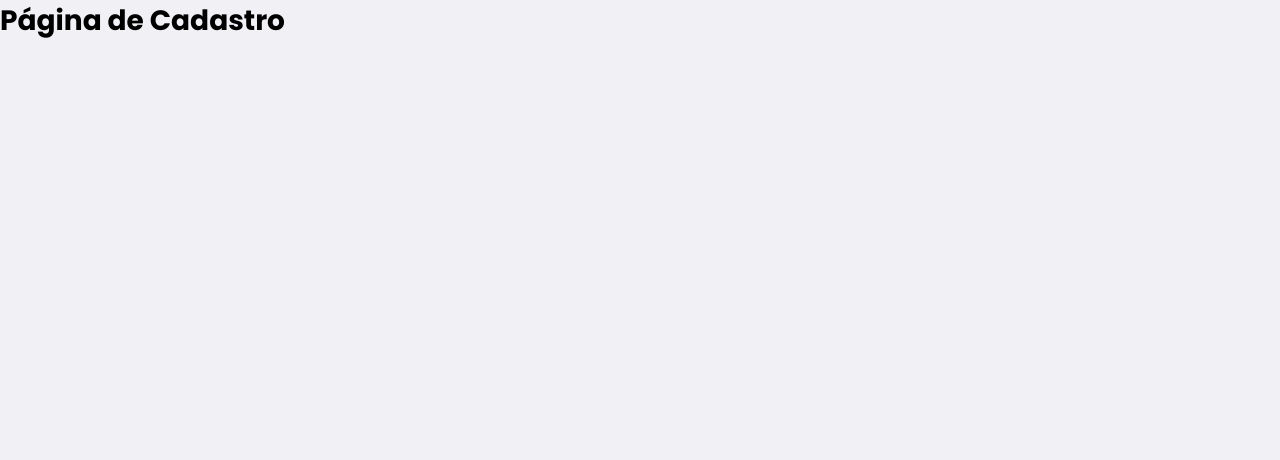
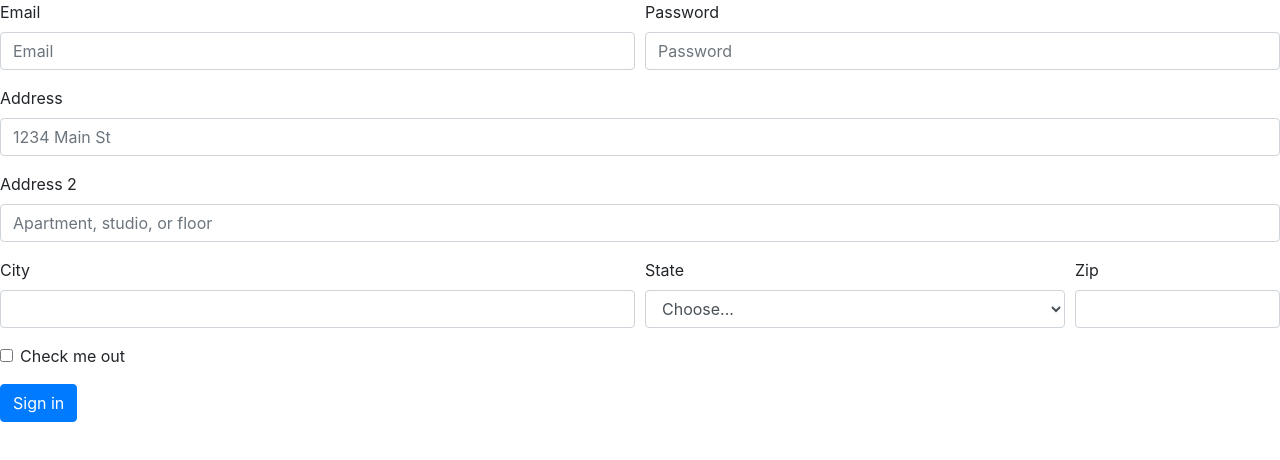
Before and after one commit to cpejr/appcorona, a React (Create React App) app in the folder frontend/: page /register in a window 1280 px wide. Shown: the top 460 px of the page. Built offline with nearby package versions, Linux system fonts and the light colour scheme.

Commit message:
bootstrap funcionando

```diff
--- a/frontend/package.json
+++ b/frontend/package.json
@@ -6,6 +6,7 @@
     "@testing-library/jest-dom": "^4.2.4",
     "@testing-library/react": "^9.5.0",
     "@testing-library/user-event": "^7.2.1",
+    "bootstrap": "^4.4.1",
     "react": "^16.13.1",
     "react-dom": "^16.13.1",
     "react-router-dom": "^5.1.2",
--- a/frontend/src/index.js
+++ b/frontend/src/index.js
@@ -1,6 +1,7 @@
 import React from 'react';
 import ReactDOM from 'react-dom';
 import App from './App';
+import 'bootstrap/dist/css/bootstrap.css';
 
 ReactDOM.render(
   <React.StrictMode>
--- a/frontend/src/pages/Register/index.js
+++ b/frontend/src/pages/Register/index.js
@@ -1,7 +1,59 @@
 import React from 'react';
 import './styles.css';
+
 export default function Register(){
   return(
-    <h1>Página de Cadastro</h1>
+    <div className="register-container">
+    <form>
+    <div class="form-row">
+      <div class="form-group col-md-6">
+        <label for="inputEmail4">Email</label>
+        <input type="email" class="form-control" id="inputEmail4" placeholder="Email"/>
+      </div>
+      <div class="form-group col-md-6">
+        <label for="inputPassword4">Password</label>
+        <input type="password" class="form-control" id="inputPassword4" placeholder="Password"/>
+      </div>
+    </div>
+    <div class="form-group">
+      <label for="inputAddress">Address</label>
+      <input type="text" class="form-control" id="inputAddress" placeholder="1234 Main St"/>
+    </div>
+    <div class="form-group">
+      <label for="inputAddress2">Address 2</label>
+      <input type="text" class="form-control" id="inputAddress2" placeholder="Apartment, studio, or floor"/>
+    </div>
+    <div class="form-row">
+      <div class="form-group col-md-6">
+        <label for="inputCity">City</label>
+        <input type="text" class="form-control" id="inputCity"/>
+      </div>
+      <div class="form-group col-md-4">
+        <label for="inputState">State</label>
+        <select id="inputState" class="form-control">
+          <option selected>Choose...</option>
+          <option>...</option>
+        </select>
+      </div>
+      <div class="form-group col-md-2">
+        <label for="inputZip">Zip</label>
+        <input type="text" class="form-control" id="inputZip"/>
+      </div>
+    </div>
+    <div class="form-group">
+      <div class="form-check">
+        <input class="form-check-input" type="checkbox" id="gridCheck"/>
+        <label class="form-check-label" for="gridCheck">
+          Check me out
+        </label>
+      </div>
+    </div>
+    <button type="submit" class="btn btn-primary">Sign in</button>
+  </form>
+
+
+    </div>
+
+
   );
 }
```
Also changed, not shown: 1 other file (tests, documents, lock files or other folders).
